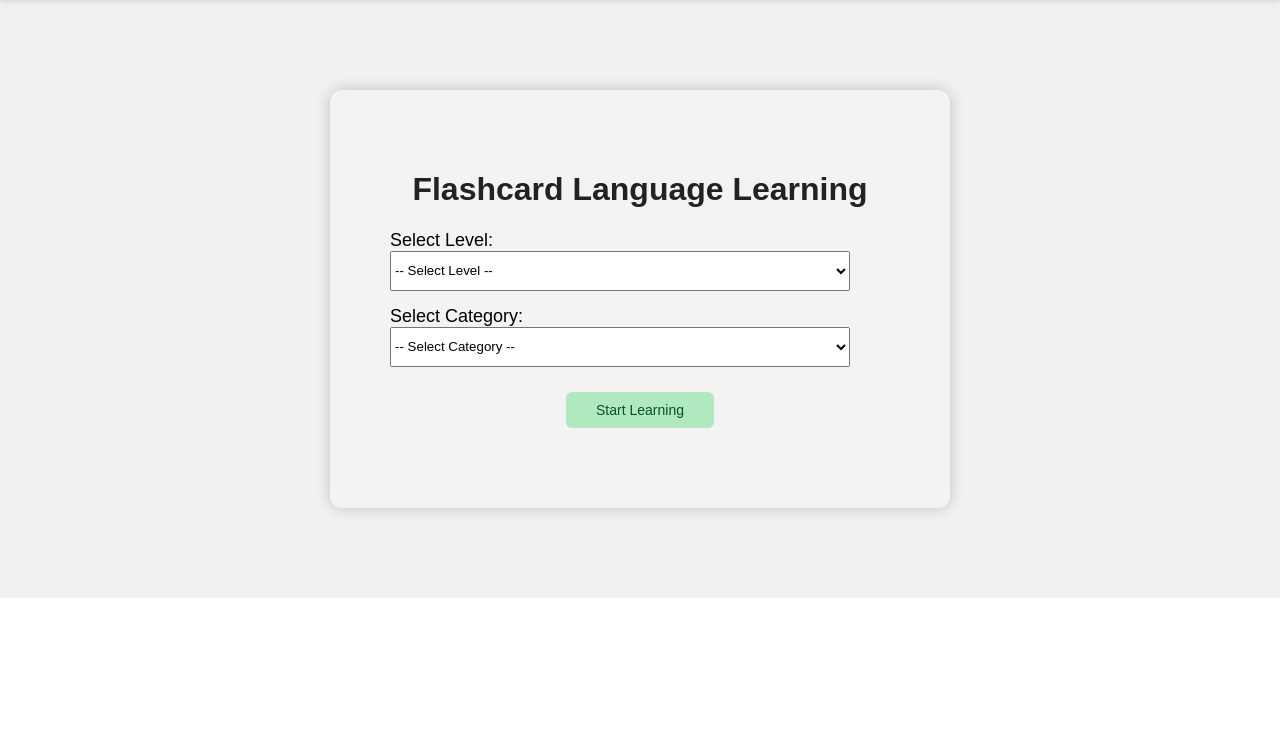
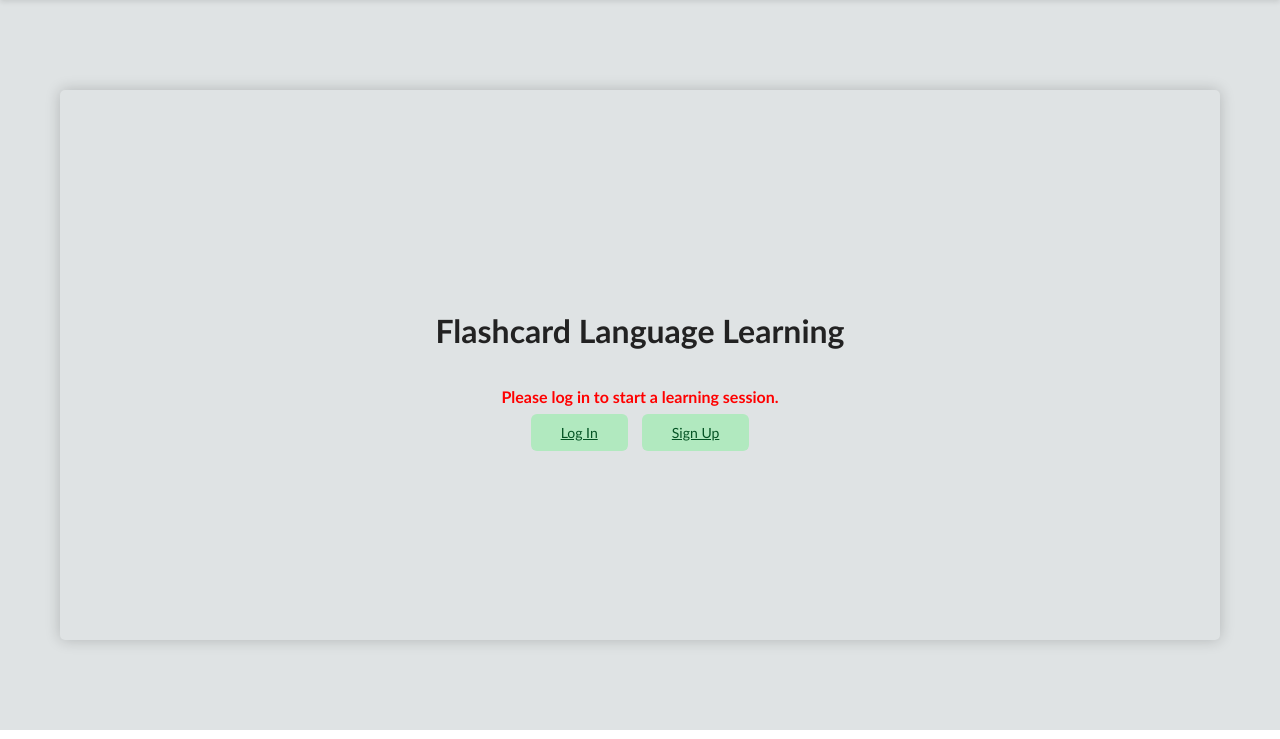
Before and after one commit to tahaMirj/Software-Engineering-1403-02, a Django app: page /group6/ in a window 1280 px wide. Shown: the part 61-800 px from the top of the page. Run offline with Django 5.2, Linux system fonts and the light colour scheme; data that the repository does not hold is empty.

Commit message:
new version of front enf

```diff
--- a/group6/static/group6/secondpage.css
+++ b/group6/static/group6/secondpage.css
@@ -25,7 +25,7 @@ body {
 
 /* Image container */
 .img-box {
-  width: 800px;
+  width: 600px;
   height: 400px;
   border: 1px solid rgb(208, 190, 190);
   border-radius: 25px;
--- a/group6/static/group6/showpage.css
+++ b/group6/static/group6/showpage.css
@@ -50,7 +50,7 @@ body {
 
 /* Text Input */
 .feedback-input {
-  width: 800px;
+  width:850px;
   height: 70px;
   font-size: 16px;
   text-align: center;
--- a/group6/static/group6/style.css
+++ b/group6/static/group6/style.css
@@ -138,22 +138,33 @@ body {
   justify-content: center;
   text-align: center;
   padding: 90px 60px;
-  background: rgb(243, 240, 240);
+  background: rgb(223, 227, 228);
+  font-family: Calibri, sans-serif;
+  margin: 0;
+
+
 }
 
+
 .container {
-  background: rgb(244, 242, 242);
+  width: 100%;
+  height:550px;
+  background: rgb(223, 227, 228);
   padding: 60px;
-  border-radius: 12px;
+  border-radius: 5px;
   box-shadow: 0 0 15px rgba(0,0,0,0.2);
-  width: 100%;
-  max-width: 500px;
   text-align: center;
+  box-sizing: border-box;
+  justify-content: center;
+  align-items: center;
+  flex-direction: column;
+  display: flex;
 }
 
 .form-group {
   margin-bottom: 15px;
   text-align: left;
+  margin-top: 10px;
 
 }
 
--- a/group6/templates/group6.html
+++ b/group6/templates/group6.html
@@ -7,7 +7,7 @@
   <meta name="viewport" content="width=device-width, initial-scale=1.0" />
   <title>Home Learn Without Limits</title>
   <link rel="stylesheet" href="{% static 'group6/style.css' %}" />
-  <script defer src="/static/code.js"></script>
+  <script src="/static/code.js"></script>
 
 </head>
 <body>
@@ -47,38 +47,78 @@
     <div class="container">
       <h1>Flashcard Language Learning</h1>
       <div class="card">
-        <!-- Form for Category and Difficulty -->
+        {% if feedback_message %}
+          <p class="feedback">{{ feedback_message }}</p>
+        {% endif %}
 
-
+        {% if user_is_authenticated %}
+          {% if not session_active %}
+            {# Form for starting a new session #}
             <form method="POST" action="{% url 'group6:start_learning_session' %}">
               {% csrf_token %}
 
               <!-- Difficulty Level Dropdown -->
               <div class="form-group">
-            <label for="level" style="font-size: 18px; color: black;">Select Level:</label>
-            <select id="level" name="difficulty" style="width: 460px; height: 40px;" required>
-              <option value="">-- Select Level --</option>
-              {% for difficulty in difficulties %}
-                <option value="{{ difficulty.0 }}">{{ difficulty.1 }}</option>
+                <label for="level" style="font-size: 25px; color: black; margin-left: 17px;">Select  Level :</label>
+                <select id="level" name="difficulty" style="width: 560px; height: 50px; margin-top:45px" required>
+                  <option value=""><h6>-- Select Level --</h6></option>
+                  {% for difficulty_choice in difficulties %}
+                    <option value="{{ difficulty_choice.0 }}">{{ difficulty_choice.1 }}</option>
                   {% endfor %}
                 </select>
               </div>
 
               <!-- Category Dropdown -->
               <div class="form-group">
-            <label for="category" style="font-size: 18px; color: black;">Select Category:</label>
-            <select id="category" name="category" style="width: 460px; height: 40px;" required>
-              <option value="">-- Select Category --</option>
+                <label for="category" style="font-size: 25px; color: black;">Select Category</label>
+                <select id="category" name="category" style="width: 550px; height: 50px; margin-top:20px" required>
+                  <option value=""><h6>-- Select Category --</h6></option> {# Added default empty option #}
                   {% for cat in categories %}
                     <option value="{{ cat.category_id }}">{{ cat.name }}</option>
                   {% endfor %}
                 </select>
-            <div class="button-row" style="text-align: center; margin-top: 20px; width: auto;">
-              <button type="submit" class="btn" href ="{% url 'group6:second' %}">Start Learning</button>
+                <div class="button-row" style="text-align: center; margin-top: 70px; width: auto; margin-left:100px">
+                  <button type="submit" class="btn">Start Learning</button>
                 </div>
               </div>
             </form>
+          {% else %}
+            {# Content for active learning session - adapted from second.html and showpage.html #}
+            <div class="main-box">
+              <div class="img-box" id="imgBox">
+                {% if current_word.image_url %}
+                   <img src="{{ current_word.image_url }}" alt="Flash Card" class="flashcard" />
+                {% else %}
+                   <p>No image available</p>
+                {% endif %}
+              </div>
+              <form method="POST" action="{% url 'group6:process_guess' %}" style="width: 100%; display: flex; flex-direction: column; align-items: center;">
+                {% csrf_token %}
+                {# Display word text if it has been "guessed" (revealed) #}
+                {% if current_word.guessed %}
+                    <p class="word-text">{{ current_word.text }}</p>
+                {% else %}{# Show guess input if not guessed #}
+                    <input type="text" name="user_guess" id="guessInput" class="guess-input" placeholder="Type your guess..." required>
+                {% endif %}
 
+                <div class="button-row" style="text-align: center; margin-top: 20px; margin-left: 40px; width: auto; display: flex; justify-content: center; gap: 15px;">
+                  {% if not current_word.guessed %}
+                    <button class="btn" type="submit" name="action" value="show_answer"style="margin-right:200px"> Show Answer</button>
+                  {% else %}
+                    <button class="btn" type="submit" name="action" value="next_word" style="margin-right:200px">Next Word</button>
+                  {% endif %}
+                  <button class="btn" type="submit" name="action" value="end_session">End Session</button>
+                </div>
+              </form>
+            </div>
+          {% endif %}
+        {% else %}{# Content for unauthenticated users #}
+          <p style="color: red; font-weight: bold;">Please log in to start a learning session.</p>
+          <a href="{% url 'group6:login' %}" class="btn">Log In</a>
+          <a href="{% url 'group6:signup' %}" class="btn">Sign Up</a>
+        {% endif %}
+
+      </div>
     </div>
   </main>
 
--- a/group6/templates/second.html
+++ b/group6/templates/second.html
@@ -1,11 +1,11 @@
 {% load static %}
-<!DOCTYPE html>
 <html lang="en">
 <head>
   <meta charset="UTF-8">
   <title>guess page Learnnig Without Limits</title>
 
-  <link rel="stylesheet" href="{% static 'group6/secondpage.css' %}">
+
+  <link rel="stylesheet" href="{% static 'group6/secondpage.css' %}" />
 
 
 </head>
--- a/group6/templates/showpage.html
+++ b/group6/templates/showpage.html
@@ -1,6 +1,5 @@
 {% load static %}
 
-<!DOCTYPE html>
 <html lang="en">
 <head>
   <meta charset="UTF-8">
--- a/group6/urls.py
+++ b/group6/urls.py
@@ -10,11 +10,9 @@ urlpatterns = [
   path('signup/', views.group6_signup, name='signup'),
   path('login/', views.group6_login, name='login'),
   path('logout/', views.group6_logout, name='logout'),
-  path('second/', views.second_page, name='second'),
+ path('second/', views.second_page, name='second'),
   path('showpage/', views.show_page, name='showpage'),
   path('endsection/', views.end_section, name='endsection'),
-  path('profile/', views.user_profile, name='profile'),
+  path('profile/', views.profile, name='profile'),
   path('home', views.home, name='home'),
-
-
 ]
--- a/group6/views.py
+++ b/group6/views.py
@@ -174,6 +174,7 @@ def start_learning_session(request):
 
     return redirect(reverse('group6:group6'))
 
+
 def second_page(request):
     return render(request, 'second.html')
 def show_page(request):
@@ -181,9 +182,11 @@ def show_page(request):
 def end_section(request):
     return render(request, 'group6.html')
 
+
+
 @login_required(login_url='/registration/login/')
-def user_profile(request):
-    return render(request, 'group6/profile.html')
+
+
 
 
 # process_guess handles user interactions during a learning session
@@ -279,3 +282,5 @@ def group6_login(request):
 # redirects to the main registration logout
 def group6_logout(request):
     return redirect(reverse('logout'))
+def profile(request):
+    return redirect(reverse('profile'))
```
Also changed, not shown: other parts of group6/static/group6/style.css (+48 -0 lines), group6/templates/profile.html (deleted, +0 -16 lines), group6/static/group6/apple.jpg (deleted). Lines whose indentation alone changed are shown as unchanged.
